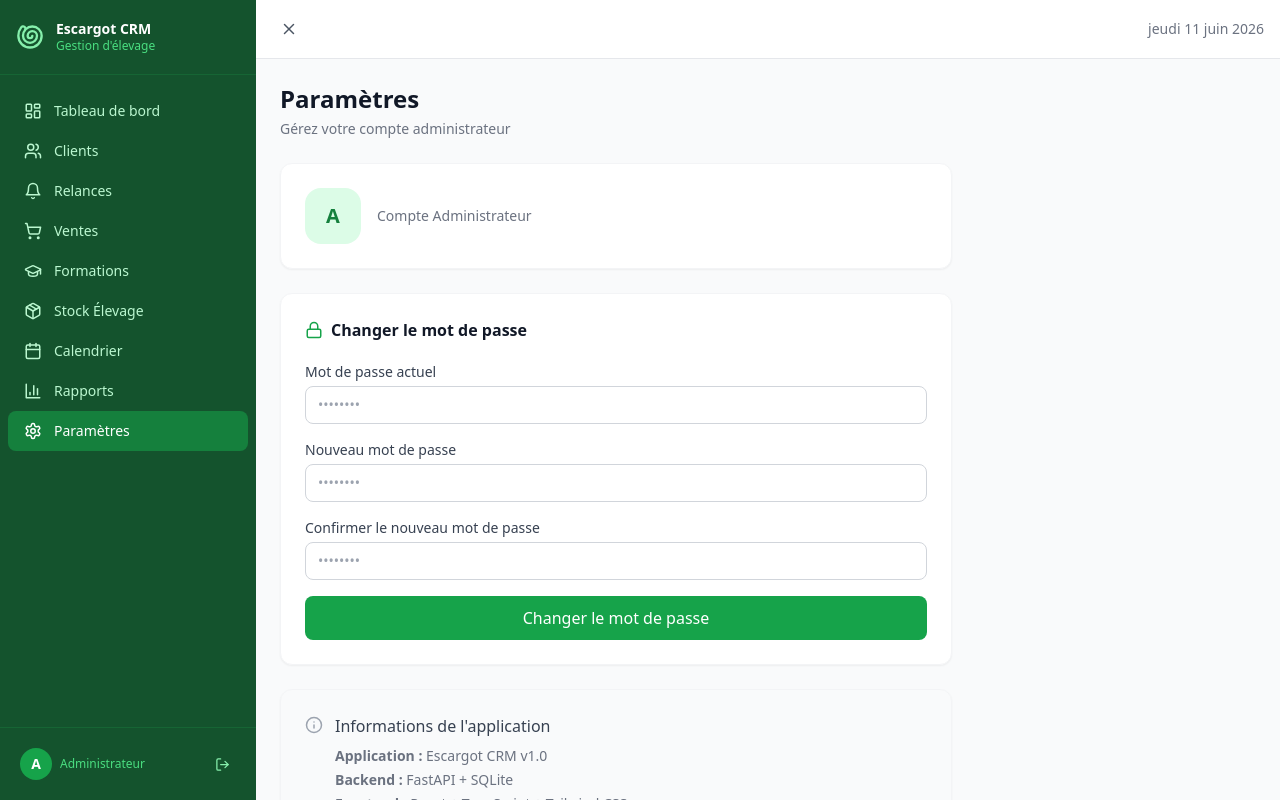
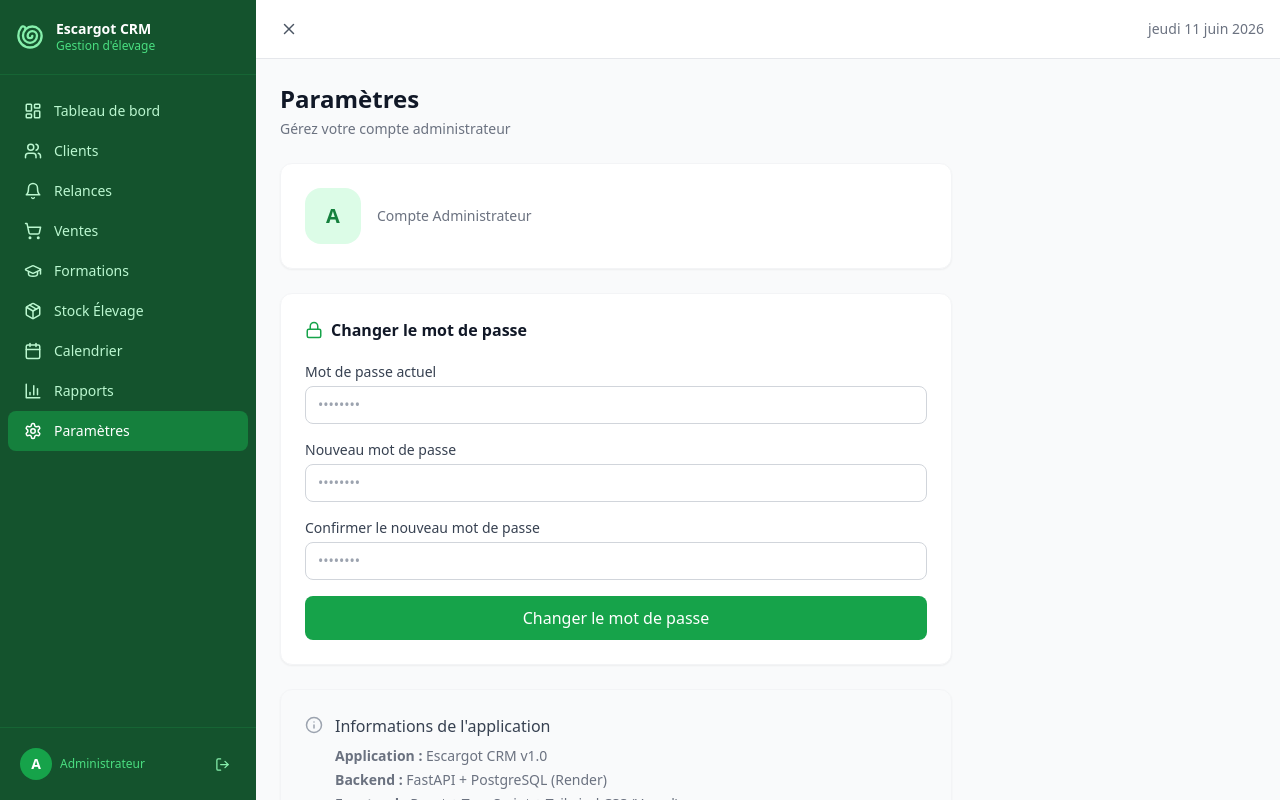
Before and after one commit to alassane2002/escargot-crm, a React (Vite) app in the folder frontend/: page /parametres in a window 1280 px wide. Built offline with nearby package versions, Linux system fonts and the light colour scheme; no server answers; sample sign-in values are in the browser's storage.

Commit message:
fix: update settings page to show PostgreSQL info

```diff
--- a/frontend/src/pages/Settings.tsx
+++ b/frontend/src/pages/Settings.tsx
@@ -130,9 +130,9 @@ export default function Settings() {
             <h3 className="font-medium text-gray-700">Informations de l'application</h3>
             <div className="text-sm text-gray-500 mt-2 space-y-1">
               <p><strong>Application :</strong> Escargot CRM v1.0</p>
-              <p><strong>Backend :</strong> FastAPI + SQLite</p>
-              <p><strong>Frontend :</strong> React + TypeScript + Tailwind CSS</p>
-              <p><strong>Base de données :</strong> escargot_crm.db (SQLite local)</p>
+              <p><strong>Backend :</strong> FastAPI + PostgreSQL (Render)</p>
+              <p><strong>Frontend :</strong> React + TypeScript + Tailwind CSS (Vercel)</p>
+              <p><strong>Base de données :</strong> PostgreSQL — escargot_crm</p>
             </div>
           </div>
         </div>
```
